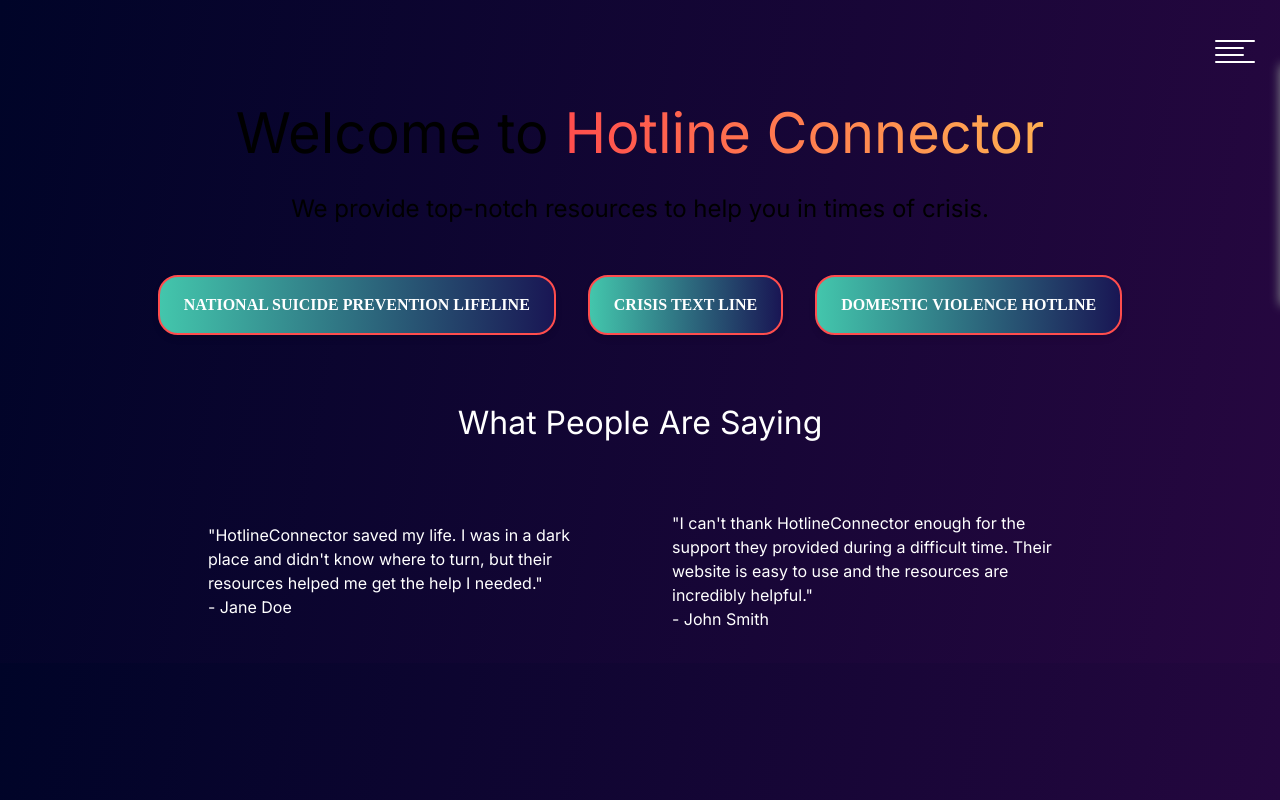
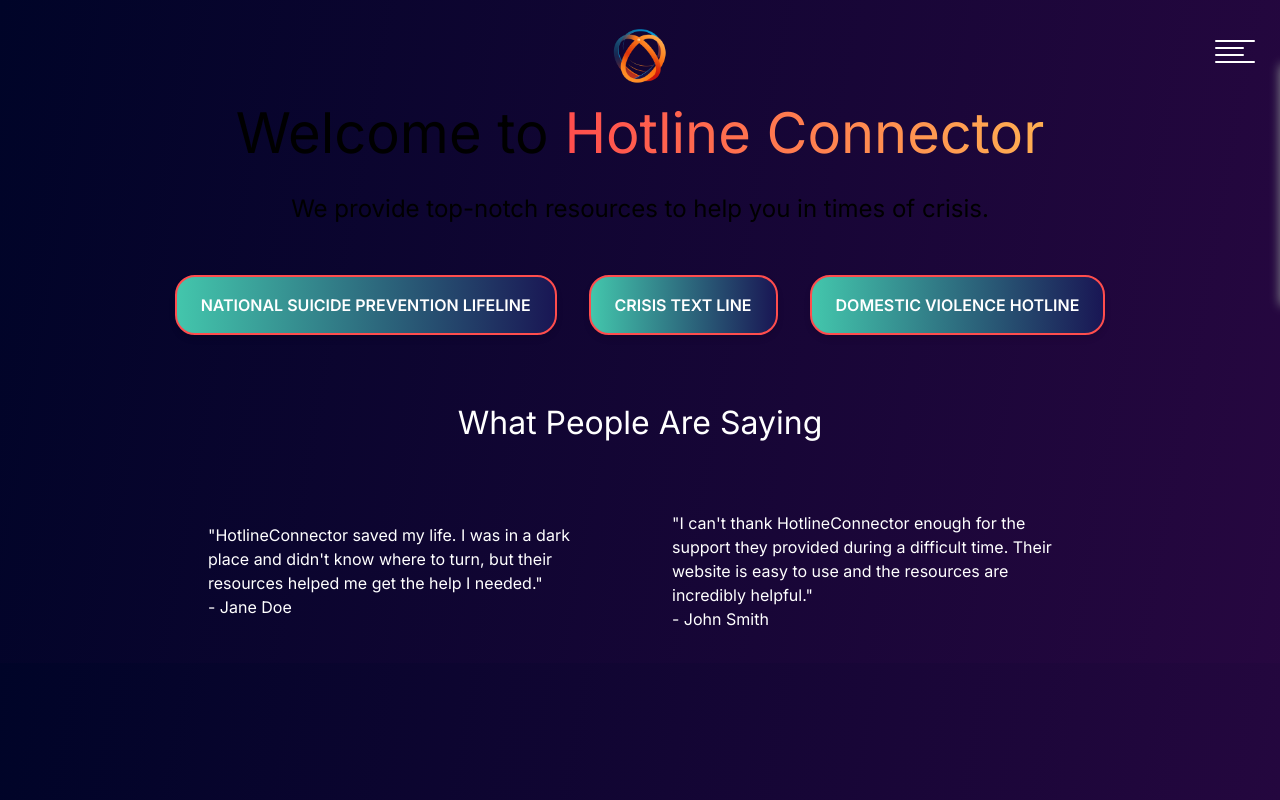
Before and after one commit to BhuwanTiwari2002/crisisconnector_web, a Next.js app: page / in a window 1280 px wide. Built offline with nearby package versions, Linux system fonts and the light colour scheme.

Commit message:
Finished adding the navbar

```diff
--- a/components/navbar.js
+++ b/components/navbar.js
@@ -1,5 +1,7 @@
 import Link from 'next/link';
 import '../styles/navbar.css';
+import Image from 'next/image'
+import HotlineLogo from '../public/assets/crisisconnector_logo.png';
 
 function navbar() {
   return (
@@ -16,6 +18,9 @@
                 <li><Link href="/resources">Resources</Link></li>
             </ul>
         </div>
+        <div class="logo-container">
+                <Image src={HotlineLogo} alt="Hotline Logo" width={75} height={75} />
+        </div>
     </nav>
 
   );
--- a/styles/navbar.css
+++ b/styles/navbar.css
@@ -2,7 +2,6 @@
     text-decoration: none;
     color: #1E1E23;
     opacity:1;
-    font-family: sans serif;
     font-size: 2em;
     font-weight: 500;
     transition: 200ms;
```
Lines whose indentation alone changed are shown as unchanged.
